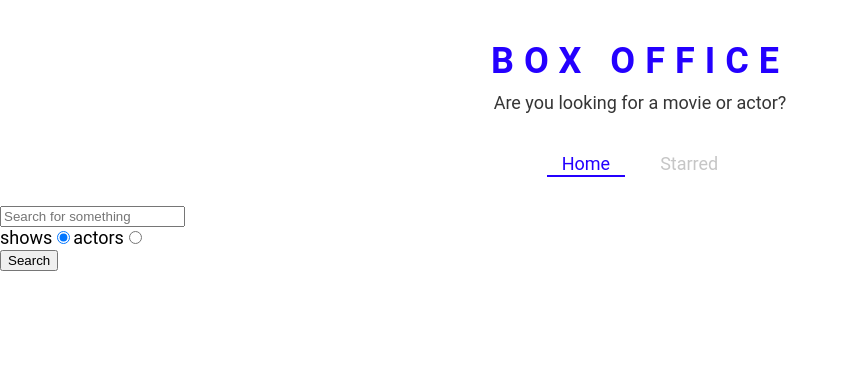
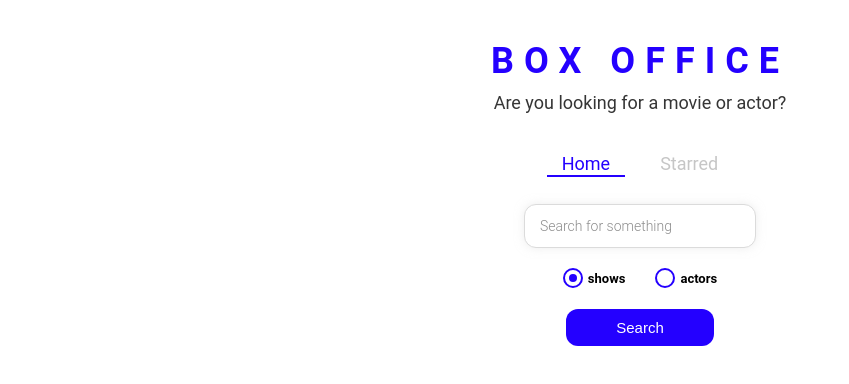
Before and after one commit to jeganjp/box-office, a React (Create React App) app: page / in a window 1280 px wide. Shown: the top 384 px of the page, without its empty margins (0-849 px from the left). Built offline with nearby package versions, Linux system fonts and the light colour scheme; the HTML template or start-up script is replaced by a standard one.

Commit message:
styled the entire app

```diff
--- /dev/null
+++ b/src/components/CustomRadio.js
@@ -0,0 +1,66 @@
+import React from 'react';
+import styled from 'styled-components';
+
+const RadioWrapper = styled.label`
+  display: block;
+  position: relative;
+  padding-left: 25px;
+  cursor: pointer;
+  font-size: 13px;
+  user-select: none;
+  font-weight: 700;
+  line-height: 1.65;
+
+  input {
+    position: absolute;
+    opacity: 0;
+    cursor: pointer;
+  }
+
+  span {
+    position: absolute;
+    top: 0;
+    left: 0;
+    height: 16px;
+    width: 16px;
+    background-color: #fff;
+    border: 2px solid ${({ theme }) => theme.mainColors.blue};
+    border-radius: 50%;
+  }
+
+  input:checked ~ span {
+    background-color: #fff;
+    border: 2px solid ${({ theme }) => theme.mainColors.blue};
+  }
+
+  span:after {
+    content: '';
+    position: absolute;
+    display: none;
+  }
+
+  input:checked ~ span:after {
+    display: block;
+  }
+
+  span:after {
+    top: 4px;
+    left: 4px;
+    width: 8px;
+    height: 8px;
+    border-radius: 50%;
+    background: ${({ theme }) => theme.mainColors.blue};
+  }
+`;
+
+const CustomRadio = ({label,...restprops}) => {
+    return (
+        <RadioWrapper htmlFor={restprops.id}>
+                    {label}
+                    <input {...restprops} type='radio' />
+                    <span />
+                </RadioWrapper>
+    )
+}
+
+export default CustomRadio
--- a/src/pages/Home.js
+++ b/src/pages/Home.js
@@ -1,9 +1,11 @@
 import React,{useState} from 'react';
 import ActorGrid from '../components/actors/ActorGrid';
+import CustomRadio from '../components/CustomRadio';
 import MainPageLayout from '../components/MainPageLayout';
 import ShowGrid from '../components/shows/ShowGrid';
 import {get_api} from '../misc/config';
 import { useLastQuery } from '../misc/custom-hooks';
+import { RadioInputsWrapper, SearchButtonWrapper, SearchInput } from './Home.styled';
 
 const Home = () => {
     const [input,setInput]=useLastQuery();
@@ -55,18 +57,28 @@
 
     return (
         <MainPageLayout>
-            <input type="text" placeholder="Search for something" onChange={onInputChange} onKeyDown={onDownPress} value={input}/>
-            <div>
-                <label htmlFor="show-search">
-                    shows
-                    <input id="show-search" type="radio" value='shows' checked={searchcheck} onChange={radioButtonChange} />
-                </label>
-                <label htmlFor="actors-search">
-                    actors
-                    <input id="actors-search" type='radio' value='people' checked={!searchcheck} onChange={radioButtonChange} />
-                </label>
-            </div>
+            <SearchInput type="text" placeholder="Search for something" onChange={onInputChange} onKeyDown={onDownPress} value={input}/>
+            <RadioInputsWrapper>
+                <div>
+                    <CustomRadio
+                    label='shows'
+                    id="show-search"
+                    value='shows'
+                    checked={searchcheck}
+                    onChange={radioButtonChange}/>
+                </div>
+                <div>
+                <CustomRadio
+                    label='actors'
+                    id="actors-search"
+                    value='people'
+                    checked={!searchcheck}
+                    onChange={radioButtonChange}/>
+                </div>
+            </RadioInputsWrapper>
+            <SearchButtonWrapper>
             <button type='button' onClick={onSearch}>Search</button>
+            </SearchButtonWrapper>
             {renderResults()}
         </MainPageLayout>
     )
--- /dev/null
+++ b/src/pages/Home.styled.js
@@ -0,0 +1,48 @@
+import styled from 'styled-components';
+export const SearchInput = styled.input`
+  display: block;
+  font-family: 'Roboto', sans-serif;
+  width: 200px;
+  margin: auto;
+  outline: none;
+  padding: 13px 15px;
+  border: 1px solid #dbdbdb;
+  box-shadow: 0px 0px 10px 0px rgba(219, 219, 219, 0.5);
+  font-size: 14px;
+  border-radius: 12px;
+  color: #8d8d8d;
+
+  &::placeholder {
+    font-weight: 300;
+    color: #8d8d8d;
+  }
+`;
+
+export const RadioInputsWrapper = styled.div`
+  display: flex;
+  justify-content: center;
+  margin: 20px 0;
+
+  div {
+    margin: 0 15px;
+  }
+`;
+
+export const SearchButtonWrapper = styled.div`
+  text-align: center;
+  margin-bottom: 35px;
+
+  button {
+    color: #fff;
+    background-color: ${({ theme }) => theme.mainColors.blue};
+    margin: auto;
+    padding: 10px 50px;
+    font-size: 15px;
+    border: none;
+    outline: none;
+    border-radius: 12px;
+    &:hover {
+      cursor: pointer;
+    }
+  }
+`;
```
Also changed, not shown: 1 other file (tests, documents, lock files or other folders).
